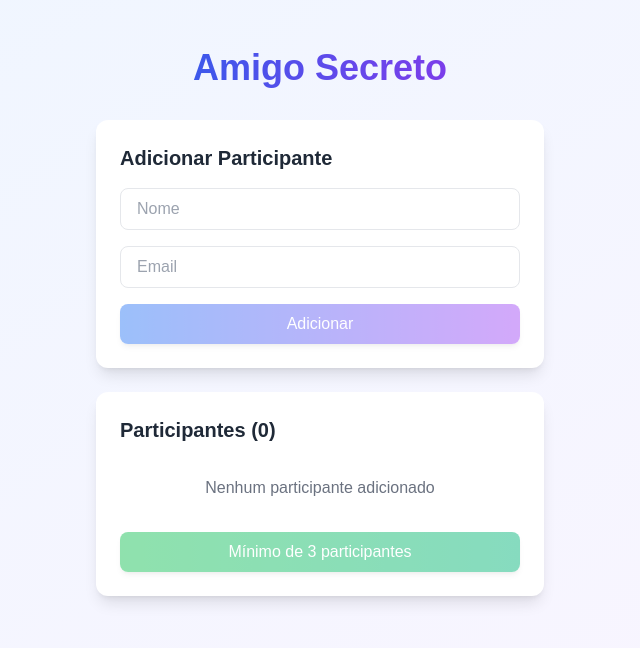
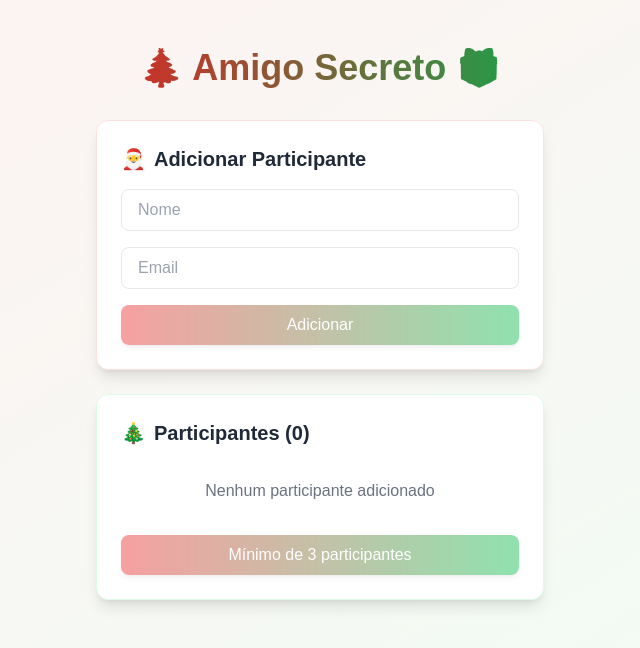
Before and after one commit to RodrigoAzvdd/AmigoSecreto, a Next.js app: page / in a window 1280 px wide. Shown: the top 648 px of the page, without its empty margins (320-960 px from the left). Built offline with nearby package versions, Linux system fonts and the light colour scheme.

Commit message:
update pageColor

```diff
--- a/app/page.js
+++ b/app/page.js
@@ -13,6 +13,7 @@ export default function Home() {
   const [error, setError] = useState('');
   const [retryQueue, setRetryQueue] = useState([]);
 
+  // All existing functions remain exactly the same
   const addParticipant = () => {
     if (name && email) {
       setParticipants([...participants, { name, email }]);
@@ -129,16 +130,16 @@ export default function Home() {
   };
 
   return (
-    <div className="min-h-screen bg-gradient-to-br from-blue-50 to-purple-50 py-12 px-4">
+    <div className="min-h-screen bg-gradient-to-br from-red-50 to-green-50 py-12 px-4">
       <div className="max-w-md mx-auto space-y-6">
         <div className="text-center mb-8">
-          <h1 className="text-4xl font-bold bg-gradient-to-r from-blue-600 to-purple-600 bg-clip-text text-transparent">
-            Amigo Secreto
+          <h1 className="text-4xl font-bold bg-gradient-to-r from-red-600 to-green-600 bg-clip-text text-transparent">
+            🎄 Amigo Secreto 🎁
           </h1>
         </div>
 
         {error && (
-          <div className="bg-red-50 border-l-4 border-red-500 p-4 mb-4">
+          <div className="bg-red-50 border-l-4 border-red-500 p-4 mb-4 rounded-lg">
             <div className="flex">
               <div className="flex-shrink-0">
                 <svg className="h-5 w-5 text-red-500" viewBox="0 0 20 20" fill="currentColor">
@@ -152,8 +153,9 @@ export default function Home() {
           </div>
         )}
 
-        <div className="bg-white rounded-xl shadow-lg p-6">
-          <h2 className="text-xl font-semibold text-gray-800 mb-4">
+        <div className="bg-white rounded-xl shadow-lg p-6 border border-red-100">
+          <h2 className="text-xl font-semibold text-gray-800 mb-4 flex items-center">
+            <span className="mr-2">🎅</span>
             Adicionar Participante
           </h2>
           <div className="space-y-4">
@@ -162,7 +164,7 @@ export default function Home() {
               placeholder="Nome"
               value={name}
               onChange={(e) => setName(e.target.value)}
-              className="w-full px-4 py-2 border border-gray-200 rounded-lg focus:outline-none focus:ring-2 focus:ring-purple-500 text-gray-800"
+              className="w-full px-4 py-2 border border-gray-200 rounded-lg focus:outline-none focus:ring-2 focus:ring-red-500 text-gray-800"
               disabled={isLoading}
             />
             <input
@@ -170,43 +172,44 @@ export default function Home() {
               placeholder="Email"
               value={email}
               onChange={(e) => setEmail(e.target.value)}
-              className="w-full px-4 py-2 border border-gray-200 rounded-lg focus:outline-none focus:ring-2 focus:ring-purple-500 text-gray-800"
+              className="w-full px-4 py-2 border border-gray-200 rounded-lg focus:outline-none focus:ring-2 focus:ring-green-500 text-gray-800"
               disabled={isLoading}
             />
             <button
               onClick={addParticipant}
               disabled={isLoading || !name || !email}
-              className="w-full py-2 bg-gradient-to-r from-blue-500 to-purple-500 hover:from-blue-600 hover:to-purple-600 text-white rounded-lg transition-all duration-200 shadow-md disabled:opacity-50"
+              className="w-full py-2 bg-gradient-to-r from-red-500 to-green-500 hover:from-red-600 hover:to-green-600 text-white rounded-lg transition-all duration-200 shadow-md disabled:opacity-50"
             >
               Adicionar
             </button>
           </div>
         </div>
 
-        <div className="bg-white rounded-xl shadow-lg p-6">
-          <h2 className="text-xl font-semibold text-gray-800 mb-4">
+        <div className="bg-white rounded-xl shadow-lg p-6 border border-green-100">
+          <h2 className="text-xl font-semibold text-gray-800 mb-4 flex items-center">
+            <span className="mr-2">🎄</span>
             Participantes ({participants.length})
           </h2>
           {participants.length > 0 ? (
             <ul className="divide-y divide-gray-100">
               {participants.map((p, index) => (
                 <li key={index} className="py-3 text-gray-700 flex items-center space-x-3">
-                  <span className="w-8 h-8 flex items-center justify-center bg-purple-100 text-purple-600 rounded-full text-sm font-medium">
+                  <span className="w-8 h-8 flex items-center justify-center bg-red-100 text-red-600 rounded-full text-sm font-medium">
                     {p.name.charAt(0)}
                   </span>
                   <span className="flex-1">{p.name}</span>
                   {emailStatus[p.name] && (
                     <span
                       className={`text-sm ${emailStatus[p.name] === 'success'
-                          ? 'text-green-500'
-                          : 'text-red-500'
+                        ? 'text-green-500'
+                        : 'text-red-500'
                         }`}
                     >
                       {emailStatus[p.name] === 'success' ? '✓ Enviado' : '× Erro'}
                     </span>
                   )}
                   {currentSending === p.name && (
-                    <div className="flex items-center text-sm text-blue-500">
+                    <div className="flex items-center text-sm text-red-500">
                       <svg className="animate-spin h-4 w-4 mr-1" xmlns="http://www.w3.org/2000/svg" fill="none" viewBox="0 0 24 24">
                         <circle className="opacity-25" cx="12" cy="12" r="10" stroke="currentColor" strokeWidth="4"></circle>
                         <path className="opacity-75" fill="currentColor" d="M4 12a8 8 0 018-8V0C5.373 0 0 5.373 0 12h4zm2 5.291A7.962 7.962 0 014 12H0c0 3.042 1.135 5.824 3 7.938l3-2.647z"></path>
@@ -227,7 +230,7 @@ export default function Home() {
             <button
               onClick={generatePairs}
               disabled={participants.length < 3 || isLoading}
-              className="w-full py-2 bg-gradient-to-r from-green-500 to-emerald-500 hover:from-green-600 hover:to-emerald-600 text-white rounded-lg transition-all duration-200 shadow-md disabled:opacity-50 disabled:cursor-not-allowed flex items-center justify-center"
+              className="w-full py-2 bg-gradient-to-r from-red-500 to-green-500 hover:from-red-600 hover:to-green-600 text-white rounded-lg transition-all duration-200 shadow-md disabled:opacity-50 disabled:cursor-not-allowed flex items-center justify-center"
             >
               {isLoading && (
                 <svg className="animate-spin h-5 w-5 mr-2" xmlns="http://www.w3.org/2000/svg" fill="none" viewBox="0 0 24 24">
@@ -239,7 +242,7 @@ export default function Home() {
                 ? "Enviando emails..."
                 : participants.length < 3
                   ? "Mínimo de 3 participantes"
-                  : "Sortear e Enviar Emails"}
+                  : "🎁 Sortear e Enviar Emails"}
             </button>
 
             {retryQueue.length > 0 && (
```
